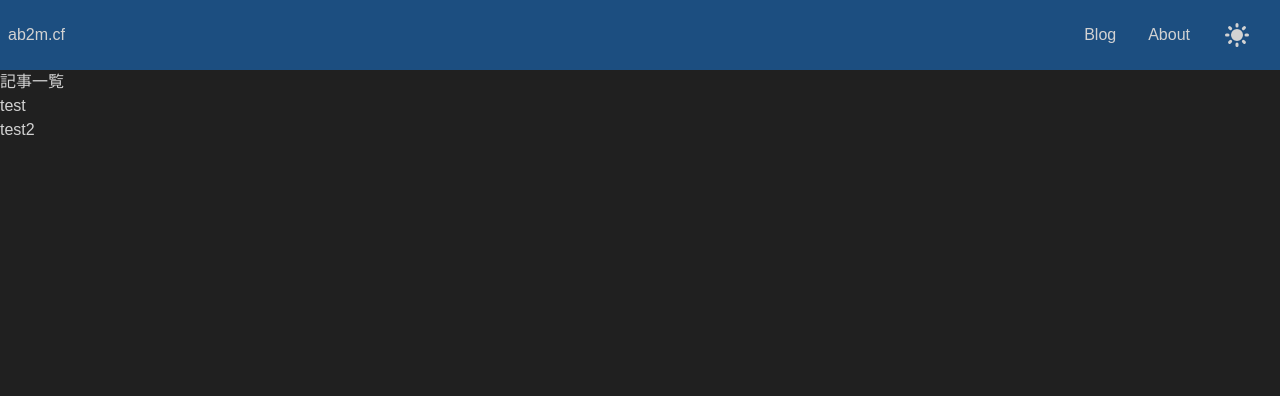
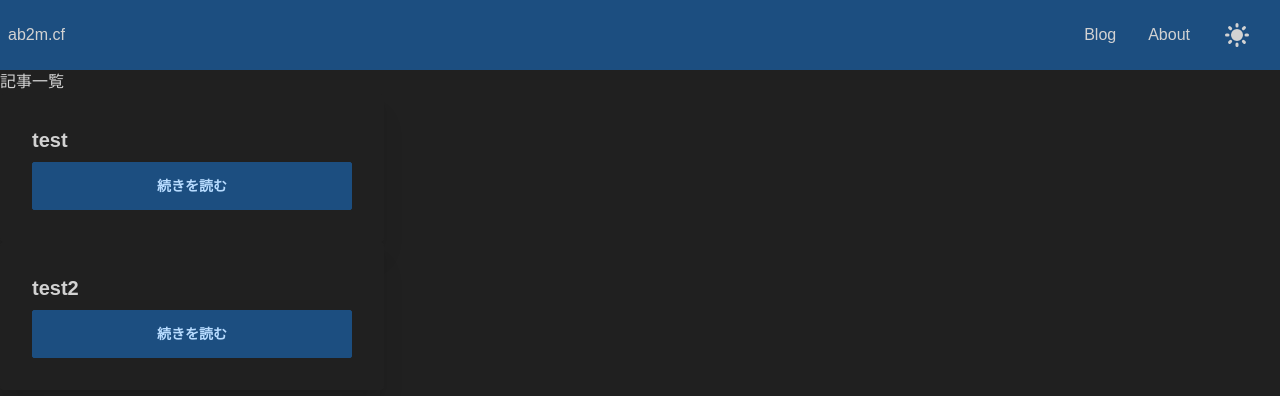
Before and after one commit to Allianaab2m/ab2m.cf, a Next.js app: page /blogs in a window 1280 px wide. Shown: the top 396 px of the page. Built offline with nearby package versions, Linux system fonts and the light colour scheme; a web font is replaced by a local one.

Commit message:
fix: css style

```diff
--- a/src/app/blogs/[slug]/page.tsx
+++ b/src/app/blogs/[slug]/page.tsx
@@ -8,14 +8,11 @@ type Props = {
   };
 };
 
-const BlogDetailPage = async ({ params }: Props) => {
-  return (
-    <div className="prose">
-      {markdownToReactElement(
-        getMarkdown(`contents/${params?.slug}.md`).content
-      )}
-    </div>
+const BlogDetailPage = ({ params }: Props) => {
+  const content = markdownToReactElement(
+    getMarkdown(`contents/${params.slug}.md`).content
   );
+  return <div className="mx-auto prose">{content}</div>;
 };
 
 export const generateStaticParams = () => {
--- a/src/app/blogs/page.tsx
+++ b/src/app/blogs/page.tsx
@@ -11,7 +11,14 @@ const AllBlogArticlePage: NextPage = () => {
         {slugs.map((slug, i) => {
           return (
             <li key={i}>
-              <Link href={`/blogs/${slug}`}>{slug}</Link>
+              <div className="card w-96 bg-base-100 shadow-xl">
+                <div className="card-body">
+                  <h2 className="card-title">{slug}</h2>
+                  <button className="btn btn-primary">
+                    <Link href={`/blogs/${slug}`}>{"続きを読む"}</Link>
+                  </button>
+                </div>
+              </div>
             </li>
           );
         })}
--- a/src/components/CustomLink.tsx
+++ b/src/components/CustomLink.tsx
@@ -7,10 +7,15 @@ const CustomLink: React.FC<React.AnchorHTMLAttributes<HTMLAnchorElement>> = ({
 }) => {
   return href?.startsWith("/") ? (
     <Link href={href}>{children}</Link>
+  ) : href?.startsWith("#") ? (
+    <a href={href}>{children}</a>
   ) : (
-    <a href={href} rel="noreferrer" target="_blank">
+    <iframe
+      className="dark:opacity-80 rounded"
+      src={`https://hatenablog-parts.com/embed?url=${href}`}
+    >
       {children}
-    </a>
+    </iframe>
   );
 };
 
```
Also changed, not shown: contents/test2.md (+4 -0 lines).
